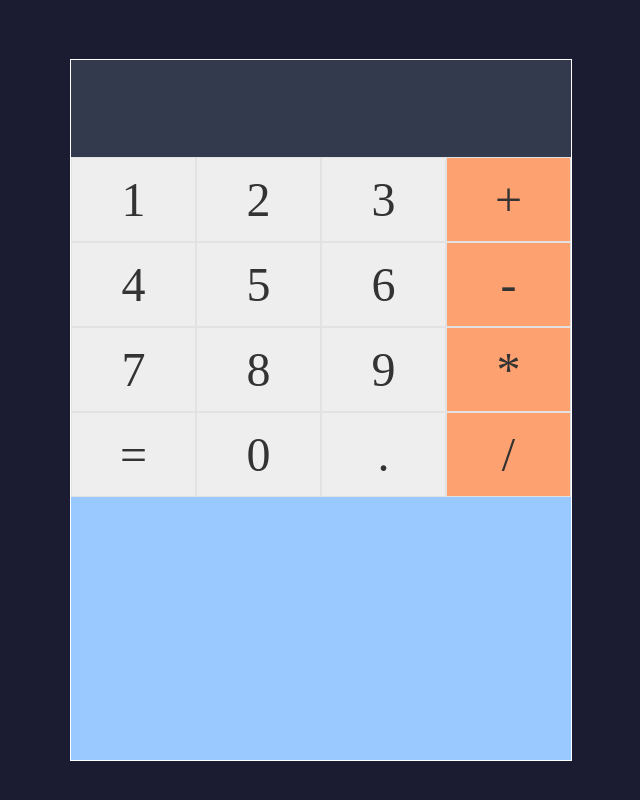
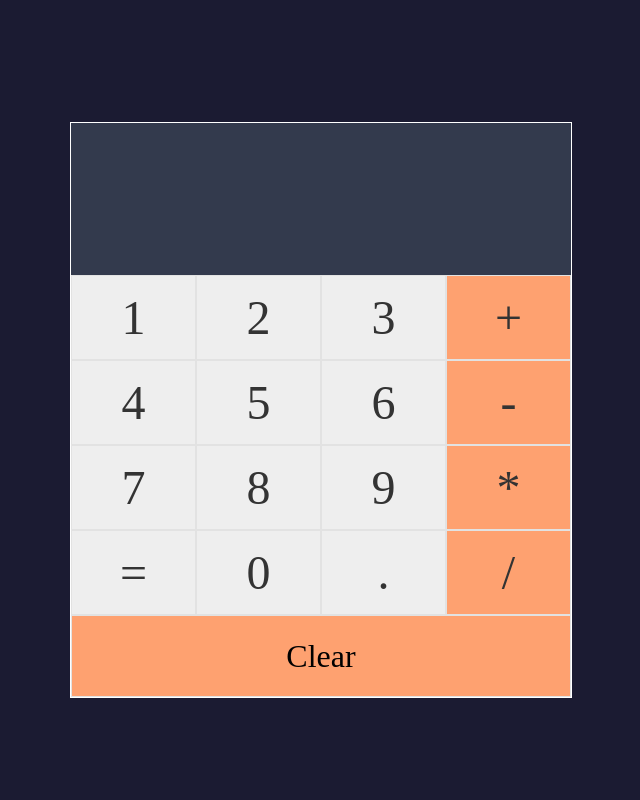
Before and after one commit to valentinoarballo/FreeCodeCampCalculator, a React (Create React App) app: page / in a window 1280 px wide. Shown: the top 800 px of the page, without its empty margins (319-959 px from the left). Built offline with nearby package versions, Linux system fonts and the light colour scheme.

Commit message:
botones y estructura, falta funcionalidad

```diff
--- a/src/App.css
+++ b/src/App.css
@@ -11,7 +11,7 @@
 
 .contenedor-calculadora {
   width: 500px;
-  height: 700px;
+  height: auto;
   padding: 0px;
   background-color: #99c9ff;
   border: solid 1px white;
--- a/src/App.js
+++ b/src/App.js
@@ -1,5 +1,6 @@
 import './App.css';
 import Boton from './components/boton';
+import BotonClear from './components/botonClear';
 import Pantalla from './components/pantalla';
 
 function App() {
@@ -33,7 +34,7 @@ function App() {
           <Boton>/</Boton>
         </div>
         <div className='fila'>
-
+          <BotonClear>Clear</BotonClear>
         </div>
       </div>
 
--- /dev/null
+++ b/src/components/botonClear.jsx
@@ -0,0 +1,11 @@
+import React from "react";
+import '../styles/botonClear.css'
+
+
+const BotonClear = (props) => (
+  <div className='boton-clear'>
+    {props.children}
+  </div>
+);
+
+export default BotonClear;
--- /dev/null
+++ b/src/styles/botonClear.css
@@ -0,0 +1,16 @@
+.boton-clear {
+  height: 80px;
+  font-size: 2em;
+  font-family: 'Times New Roman', sans-serif;
+  display: flex;
+  flex: 1;
+  justify-content: center;
+  align-items: center;
+  background-color: #fea170;
+  cursor: pointer;
+  border: 1PX solid #e2e2e2;
+}
+
+.boton-clear:hover {
+  background-color: #fdba96;
+}
--- a/src/styles/pantalla.css
+++ b/src/styles/pantalla.css
@@ -1,5 +1,5 @@
 .input {
-  height: 75px;
+  height: 130px;
   margin: 0px;
   display: flex;
   justify-content: flex-end;
```
